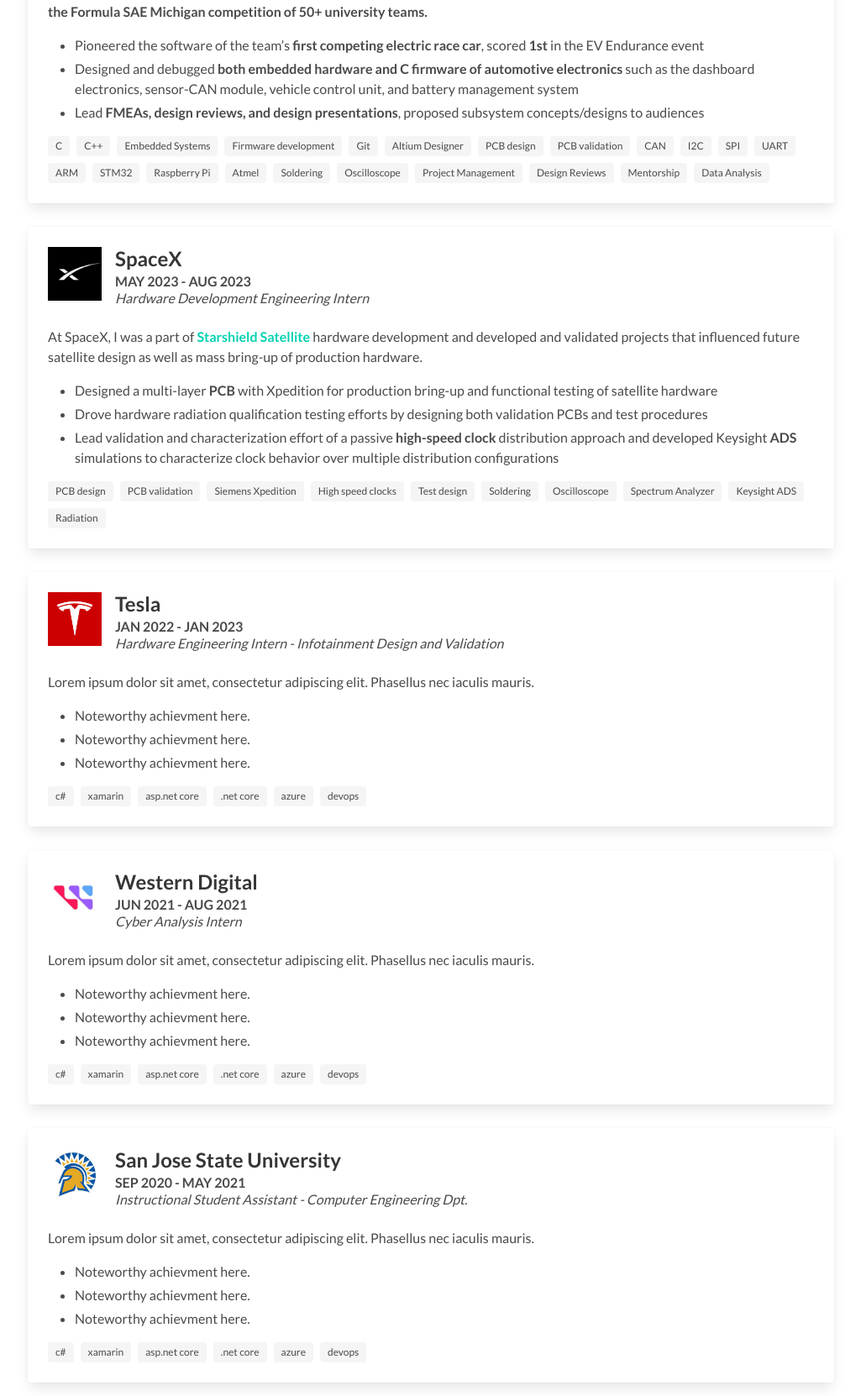
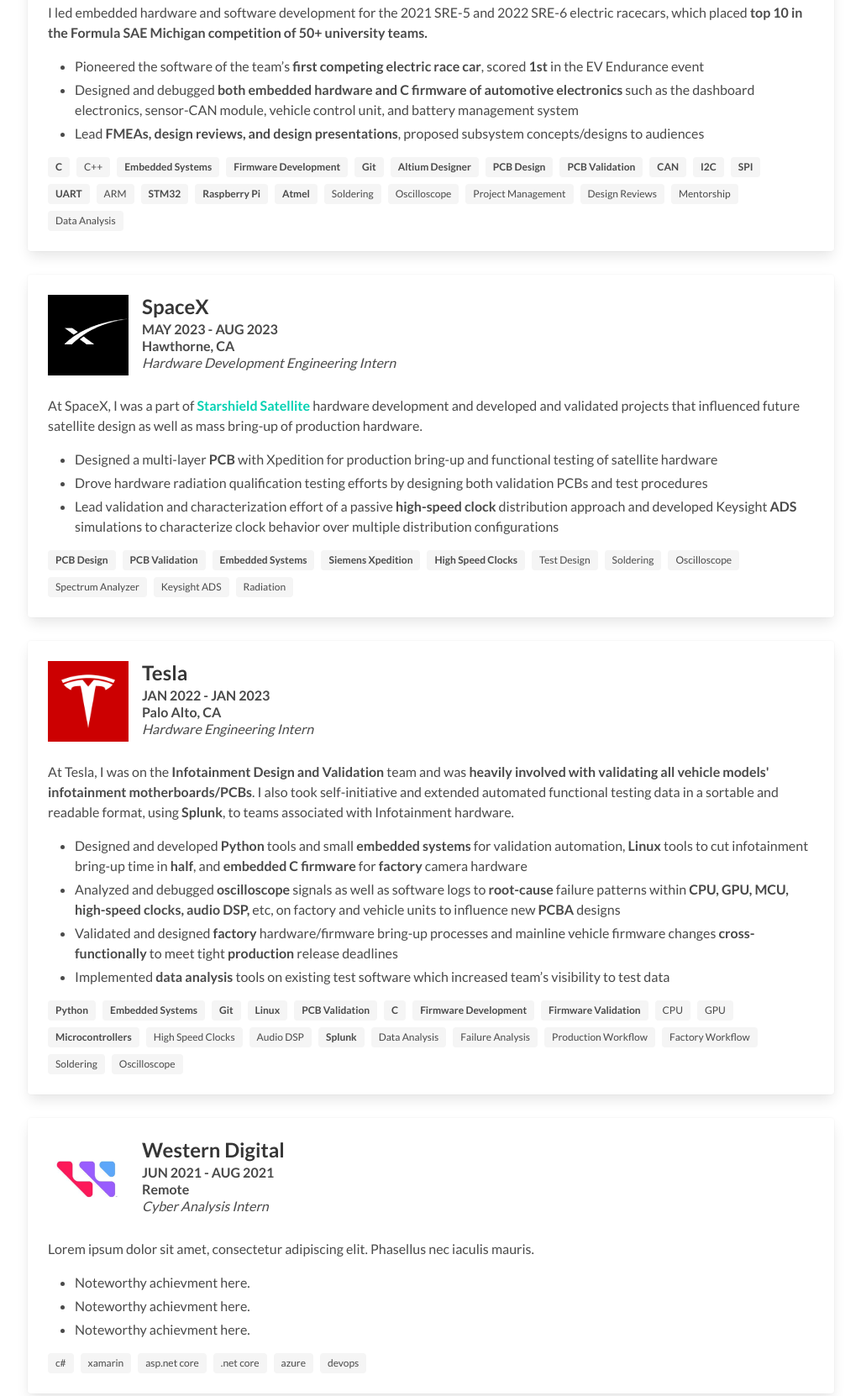
Before and after one commit to vsawce/vsawce.github.io, a plain HTML site: page index.html in a window 1280 px wide. Shown: the part 1124-2786 px from the top of the page at 84% size, without its empty margins (127-1152 px from the left). Drawn offline with Linux system fonts and the light colour scheme.

Commit message:
Added Tesla experience and updated all headers

```diff
--- a/index.html
+++ b/index.html
@@ -93,13 +93,13 @@
         <div class="card-content">
           <div class="media">
             <div class="media-left">
-              <figure class="image is-64x64">
+              <figure class="image is-96x96">
                 <img src="./src/dist/img/spartanracing.png" alt="Placeholder image">
               </figure>
             </div>
             <div class="media-content">
               <p class="title is-4">Spartan Racing - Formula SAE</p>
-              <p class="subtitle is-6"><b>AUG 2019 - PRESENT</b><br><i>Software Engineering Lead & Advisor</i></p>
+              <p class="subtitle is-6"><b>AUG 2019 - PRESENT<br>San Jose, CA</b><br><i>Software Engineering Lead & Advisor</i></p>
             </div>
           </div>
           <div class="content">
@@ -110,22 +110,22 @@
               <li>Lead <b>FMEAs, design reviews, and design presentations</b>, proposed subsystem concepts/designs to audiences</li>
             </ul>
             <div class="tags">
-              <span class="tag">C</span>
+              <span class="tag"><b>C</b></span>
               <span class="tag">C++</span>
-              <span class="tag">Embedded Systems</span>
-              <span class="tag">Firmware development</span>
-              <span class="tag">Git</span>
-              <span class="tag">Altium Designer</span>
-              <span class="tag">PCB design</span>
-              <span class="tag">PCB validation</span>
-              <span class="tag">CAN</span>
-              <span class="tag">I2C</span>
-              <span class="tag">SPI</span>
-              <span class="tag">UART</span>
+              <span class="tag"><b>Embedded Systems</b></span>
+              <span class="tag"><b>Firmware Development</b></span>
+              <span class="tag"><b>Git</b></span>
+              <span class="tag"><b>Altium Designer</b></span>
+              <span class="tag"><b>PCB Design</b></span>
+              <span class="tag"><b>PCB Validation</b></span>
+              <span class="tag"><b>CAN</b></span>
+              <span class="tag"><b>I2C</b></span>
+              <span class="tag"><b>SPI</b></span>
+              <span class="tag"><b>UART</b></span>
               <span class="tag">ARM</span>
-              <span class="tag">STM32</span>
-              <span class="tag">Raspberry Pi</span>
-              <span class="tag">Atmel</span>
+              <span class="tag"><b>STM32</b></span>
+              <span class="tag"><b>Raspberry Pi</b></span>
+              <span class="tag"><b>Atmel</b></span>
               <span class="tag">Soldering</span>
               <span class="tag">Oscilloscope</span>
               <span class="tag">Project Management</span>
@@ -140,13 +140,13 @@
         <div class="card-content">
           <div class="media">
             <div class="media-left">
-              <figure class="image is-64x64">
+              <figure class="image is-96x96">
                 <img src="./src/dist/img/spacex.png" alt="Placeholder image">
               </figure>
             </div>
             <div class="media-content">
               <p class="title is-4">SpaceX</p>
-              <p class="subtitle is-6"><b>MAY 2023 - AUG 2023</b><br><i>Hardware Development Engineering Intern</i></p>
+              <p class="subtitle is-6"><b>MAY 2023 - AUG 2023<br>Hawthorne, CA</b><br><i>Hardware Development Engineering Intern</i></p>
             </div>
           </div>
           <div class="content">
@@ -157,11 +157,12 @@
               <li>Lead validation and characterization effort of a passive <b>high-speed clock</b> distribution approach and developed Keysight <b>ADS</b> simulations to characterize clock behavior over multiple distribution configurations</li>
             </ul>
             <div class="tags">
-              <span class="tag">PCB design</span>
-              <span class="tag">PCB validation</span>
-              <span class="tag">Siemens Xpedition</span>
-              <span class="tag">High speed clocks</span>
-              <span class="tag">Test design</span>
+              <span class="tag"><b>PCB Design</b></span>
+              <span class="tag"><b>PCB Validation</b></span>
+              <span class="tag"><b>Embedded Systems</b></span>
+              <span class="tag"><b>Siemens Xpedition</b></span>
+              <span class="tag"><b>High Speed Clocks</b></span>
+              <span class="tag">Test Design</span>
               <span class="tag">Soldering</span>
               <span class="tag">Oscilloscope</span>
               <span class="tag">Spectrum Analyzer</span>
@@ -175,13 +176,59 @@
         <div class="card-content">
           <div class="media">
             <div class="media-left">
-              <figure class="image is-64x64">
+              <figure class="image is-96x96">
                 <img src="./src/dist/img/tesla.png" alt="Placeholder image">
               </figure>
             </div>
             <div class="media-content">
               <p class="title is-4">Tesla</p>
-              <p class="subtitle is-6"><b>JAN 2022 - JAN 2023</b><br><i>Hardware Engineering Intern - Infotainment Design and Validation</i></p>
+              <p class="subtitle is-6"><b>JAN 2022 - JAN 2023<br>Palo Alto, CA</b><br><i>Hardware Engineering Intern</i></p>
+            </div>
+          </div>
+          <div class="content">
+            <p>At Tesla, I was on the <b>Infotainment Design and Validation</b> team and was <b>heavily involved with validating all vehicle models' infotainment motherboards/PCBs</b>. I also took self-initiative and extended automated functional testing data in a sortable and readable format, using <b>Splunk</b>, to teams associated with Infotainment hardware.</p>
+            <ul>
+              <li>Designed and developed <b>Python</b> tools and small <b>embedded systems</b> for validation automation, <b>Linux</b> tools to cut infotainment bring-up time in <b>half</b>, and <b>embedded C firmware</b> for <b>factory</b> camera hardware</li>
+              <li>Analyzed and debugged <b>oscilloscope</b> signals as well as software logs to <b>root-cause</b> failure patterns within <b>CPU, GPU, MCU, high-speed clocks, audio DSP,</b> etc, on factory and vehicle units to influence new <b>PCBA</b> designs</li>
+              <li>Validated and designed <b>factory</b> hardware/firmware bring-up processes and mainline vehicle firmware changes <b>cross-functionally</b> to meet tight <b>production</b> release deadlines</li>
+              <li>Implemented <b>data analysis</b> tools on existing test software which increased team’s visibility to test data</li>
+            </ul>
+            <div class="tags">
+              <span class="tag"><b>Python</b></span>
+              <span class="tag"><b>Embedded Systems</b></span>
+              <span class="tag"><b>Git</b></span>
+              <span class="tag"><b>Linux</b></span>
+              <span class="tag"><b>PCB Validation</b></span>
+              <span class="tag"><b>C</b></span>
+              <span class="tag"><b>Firmware Development</b></span>
+              <span class="tag"><b>Firmware Validation</b></span>
+              <span class="tag">CPU</span>
+              <span class="tag">GPU</span>
+              <span class="tag"><b>Microcontrollers</b></span>
+              <span class="tag">High Speed Clocks</span>
+              <span class="tag">Audio DSP</span>
+              <span class="tag"><b>Splunk</b></span>
+              <span class="tag">Data Analysis</span>
+              <span class="tag">Failure Analysis</span>
+              <span class="tag">Production Workflow</span>
+              <span class="tag">Factory Workflow</span>
+              <span class="tag">Soldering</span>
+              <span class="tag">Oscilloscope</span>
+            </div>
+          </div>
+        </div>
+      </div>
+      <div class="card card-gap">
+        <div class="card-content">
+          <div class="media">
+            <div class="media-left">
+              <figure class="image is-96x96">
+                <img src="./src/dist/img/westerndigital.png" alt="Placeholder image">
+              </figure>
+            </div>
+            <div class="media-content">
+              <p class="title is-4">Western Digital</p>
+              <p class="subtitle is-6"><b>JUN 2021 - AUG 2021<br>Remote</b><br><i>Cyber Analysis Intern</i></p>
             </div>
           </div>
           <div class="content">
@@ -206,44 +253,13 @@
         <div class="card-content">
           <div class="media">
             <div class="media-left">
-              <figure class="image is-64x64">
-                <img src="./src/dist/img/westerndigital.png" alt="Placeholder image">
-              </figure>
-            </div>
-            <div class="media-content">
-              <p class="title is-4">Western Digital</p>
-              <p class="subtitle is-6"><b>JUN 2021 - AUG 2021</b><br><i>Cyber Analysis Intern</i></p>
-            </div>
-          </div>
-          <div class="content">
-            <p>Lorem ipsum dolor sit amet, consectetur adipiscing elit. Phasellus nec iaculis mauris.</p>
-            <ul>
-              <li>Noteworthy achievment here.</li>
-              <li>Noteworthy achievment here.</li>
-              <li>Noteworthy achievment here.</li>
-            </ul>
-            <div class="tags">
-              <span class="tag">c#</span>
-              <span class="tag">xamarin</span>
-              <span class="tag">asp.net core</span>
-              <span class="tag">.net core</span>
-              <span class="tag">azure</span>
-              <span class="tag">devops</span>
-            </div>
-          </div>
-        </div>
-      </div>
-      <div class="card card-gap">
-        <div class="card-content">
-          <div class="media">
-            <div class="media-left">
-              <figure class="image is-64x64">
+              <figure class="image is-96x96">
                 <img src="./src/dist/img/sjsu.png" alt="Placeholder image">
               </figure>
             </div>
             <div class="media-content">
               <p class="title is-4">San Jose State University</p>
-              <p class="subtitle is-6"><b>SEP 2020 - MAY 2021</b><br><i>Instructional Student Assistant - Computer Engineering Dpt.</i></p>
+              <p class="subtitle is-6"><b>SEP 2020 - MAY 2021<br>San Jose, CA</b><br><i>Instructional Student Assistant - Computer Engineering Dpt.</i></p>
             </div>
           </div>
           <div class="content">
```
